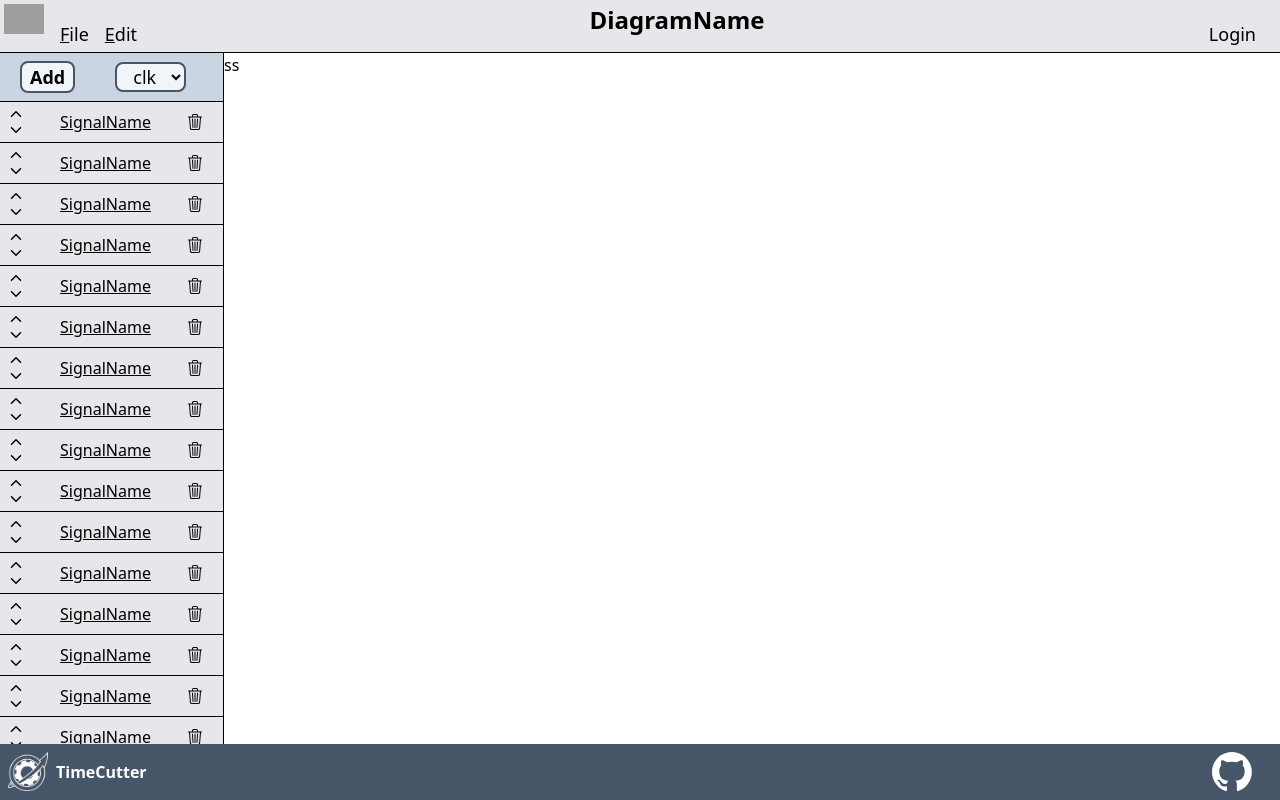
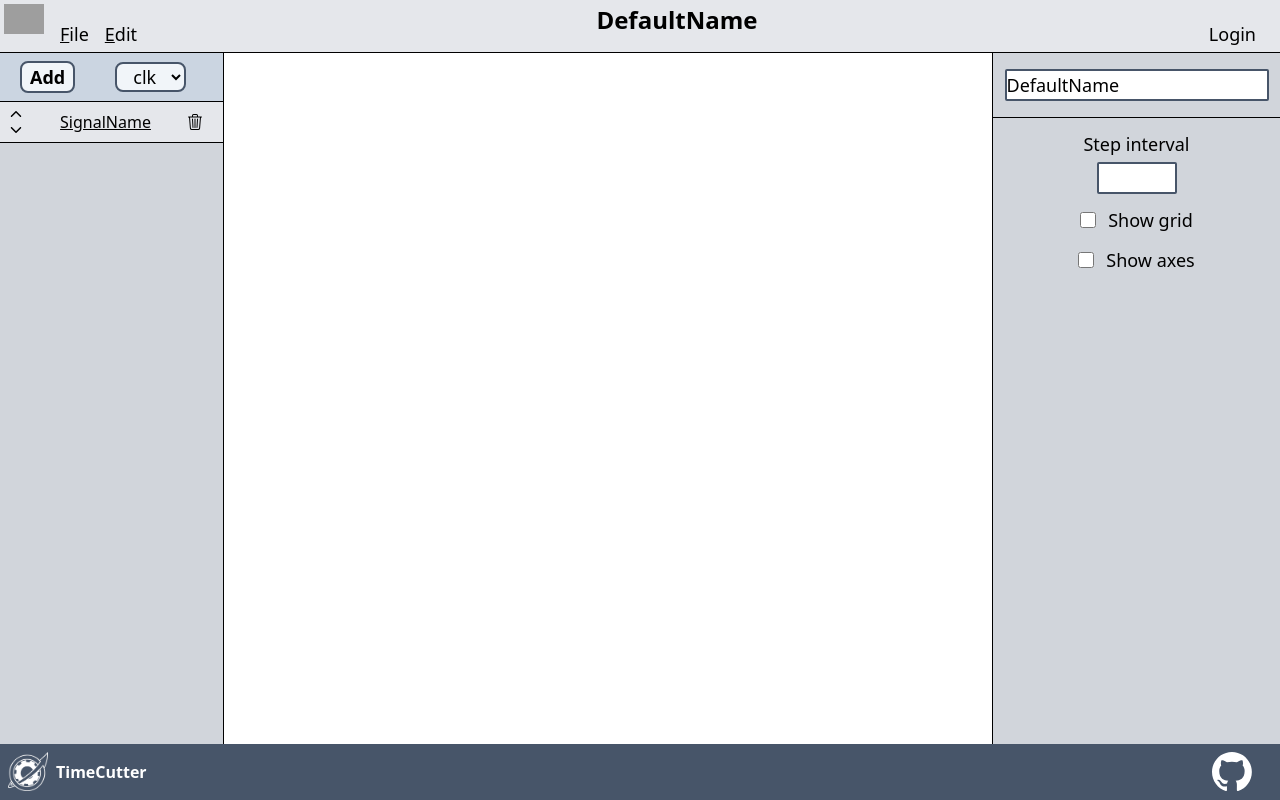
Before and after one commit to Itanoji/time-cutter, a React (Create React App) app in the folder client/: page / in a window 1280 px wide. Built offline with nearby package versions, Linux system fonts and the light colour scheme; grey boxes are pictures that could not be loaded.

Commit message:
Добавил меню свойств и описал начальный store диаграммы с mobX

```diff
--- a/client/src/App.tsx
+++ b/client/src/App.tsx
@@ -1,6 +1,8 @@
 import React from 'react';
 import Header from './components/header/Header';
 import SignalBar from './components/leftBar/SignalBar';
+import Footer from './components/footer/Footer';
+import PropertiesBar from './components/rightBar/PropertiesBar';
 
 const App = () => {
   return (
@@ -8,24 +10,10 @@ const App = () => {
         <Header/>
         <main className={"flex flex-row flex-grow overflow-auto"}>
           <SignalBar/>
-          <div>ss</div>
+          <div className={"flex-grow"}></div>
+          <PropertiesBar/>
         </main>
-        <footer className={"bg-slate-600 flex flex-row p-2"}>
-          <div>
-                <img src={"ico_negate.png"} alt="logo" width={40} height={40}/>
-          </div>
-          <div className={"font-bold text-white pl-2 pt-2 pb-2"}>
-            TimeCutter
-          </div>
-          <div className={"flex-grow text-center pb-2 pt-2"}>
-          </div>
-          <div className={"mr-5 cursor-pointer"}>
-            <a href='https://github.com/Itanoji/time-cutter' target="_blank" rel="noopener noreferrer">
-            <img src={"github-mark-white.svg"} alt="github" width={40} height={40}/>
-            </a>
-          </div>
-
-        </footer>
+        <Footer/>
     </div>
   );
 }
--- a/client/src/components/footer/Footer.tsx
+++ b/client/src/components/footer/Footer.tsx
@@ -17,3 +17,5 @@ const Footer = () => {
         </footer>
     );
 }
+
+export default Footer;
--- a/client/src/components/header/Header.tsx
+++ b/client/src/components/header/Header.tsx
@@ -1,3 +1,5 @@
+import { observer } from "mobx-react-lite";
+import diagram from "../../store/Diagram";
 const Header = () => {
     return (
         <header className={"bg-gray-200 p-1 border-b border-black flex flex-row font"}>
@@ -13,7 +15,7 @@ const Header = () => {
                 </div>
             </div>
             <div className={"flex-grow text-center font-bold text-2xl"}>
-                DiagramName
+                {diagram.name}
             </div>
             <div className={"mr-5 text-lg mt-4"}>
                 Login
@@ -22,4 +24,4 @@ const Header = () => {
     );
 }
 
-export default Header;
+export default observer(Header);
--- a/client/src/components/leftBar/SignalBar.tsx
+++ b/client/src/components/leftBar/SignalBar.tsx
@@ -3,34 +3,8 @@ import SignalAddButton from "./SignalAddButton";
 
 const SignalBar = () => {
     return (
-        <aside className={"bg-gray-300 border-r border-black w-56 overflow-auto"}>
+        <aside className={"bg-gray-300 border-r border-black w-56 overflow-y-auto min-w-min"}>
             <SignalAddButton/>
-            <ElementBlock/>
-            <ElementBlock/>
-            <ElementBlock/>
-            <ElementBlock/>
-            <ElementBlock/>
-            <ElementBlock/>
-            <ElementBlock/>
-            <ElementBlock/>
-            <ElementBlock/>
-            <ElementBlock/>
-            <ElementBlock/>
-            <ElementBlock/>
-            <ElementBlock/>
-            <ElementBlock/>
-            <ElementBlock/>
-            <ElementBlock/>
-            <ElementBlock/>
-            <ElementBlock/>
-            <ElementBlock/>
-            <ElementBlock/>
-            <ElementBlock/>
-            <ElementBlock/>
-            <ElementBlock/>
-            <ElementBlock/>
-            <ElementBlock/>
-            <ElementBlock/>
             <ElementBlock/>
         </aside>
     );
--- /dev/null
+++ b/client/src/components/rightBar/DiagramProperties.tsx
@@ -0,0 +1,30 @@
+import diagram from "../../store/Diagram";
+import { observer } from "mobx-react-lite";
+const DiagramProperties = () => {
+
+    const onNameChanged = (e: React.FormEvent<HTMLInputElement>) => {
+        diagram.name = e.currentTarget.value;
+    }
+
+    return (
+        <div className={"space-y-3"}>
+            <div className={"border-b border-black flex justify-center"}>
+                <input className={"border-2 border-slate-600 rounded-sm mt-4 mb-4"} value={diagram.name} onChange={onNameChanged}/>
+            </div>
+            <div className={"flex flex-col justify-center"}>
+                <label className="text-center">Step interval</label>
+                <input className={"border-2 border-slate-600 rounded-sm w-20 self-center mt-1"}></input>
+            </div>
+            <div className={"flex flex-row space-x-3 justify-center"}>
+                <input type="checkbox" className={"w-4"}/>
+                <label className={"text-lg"}>Show grid</label>
+            </div>
+            <div className={"flex flex-row space-x-3 justify-center"}>
+                <input type="checkbox" className={"w-4"}/>
+                <label className={"text-lg"}>Show axes</label>
+            </div>
+        </div>
+    );
+}
+
+export default observer(DiagramProperties);
--- /dev/null
+++ b/client/src/components/rightBar/PropertiesBar.tsx
@@ -0,0 +1,12 @@
+import DiagramProperties from "./DiagramProperties";
+import { observer } from "mobx-react-lite";
+
+const PropertiesBar = () => {
+    return (
+        <aside className={"w-72 flex flex-col bg-gray-300 border-l border-black text-lg overflow-y-auto min-w-min"}>
+            <DiagramProperties/>
+        </aside>
+    );
+}
+
+export default observer(PropertiesBar);
--- /dev/null
+++ b/client/src/store/Diagram.ts
@@ -0,0 +1,38 @@
+import { makeAutoObservable } from "mobx";
+
+class Diagram {
+    name!: string;
+    steps!: number;
+    showAxes!: boolean;
+    showGrid!: boolean;
+    stepInterval!: number;
+
+    constructor() {
+        const diagramStr = localStorage.getItem("diagram");
+        if(diagramStr) {
+            try {
+                Object.assign(this, JSON.parse(diagramStr));
+            } catch(error) {
+                console.error("Ошибка при преобразовании JSON:", error);
+                this.fillByDefault();
+                localStorage.setItem("diagram", JSON.stringify(this));
+            }
+        } else {
+            this.fillByDefault();
+            localStorage.setItem("diagram", JSON.stringify(this));
+        }
+        makeAutoObservable(this);
+    }
+
+    fillByDefault() {
+        this.name = 'DefaultName';
+        this.steps = 15;
+        this.showAxes = false;
+        this.showGrid = true;
+        this.stepInterval = 1;
+    }
+}
+
+const diagram = new Diagram();
+
+export default diagram;
```
